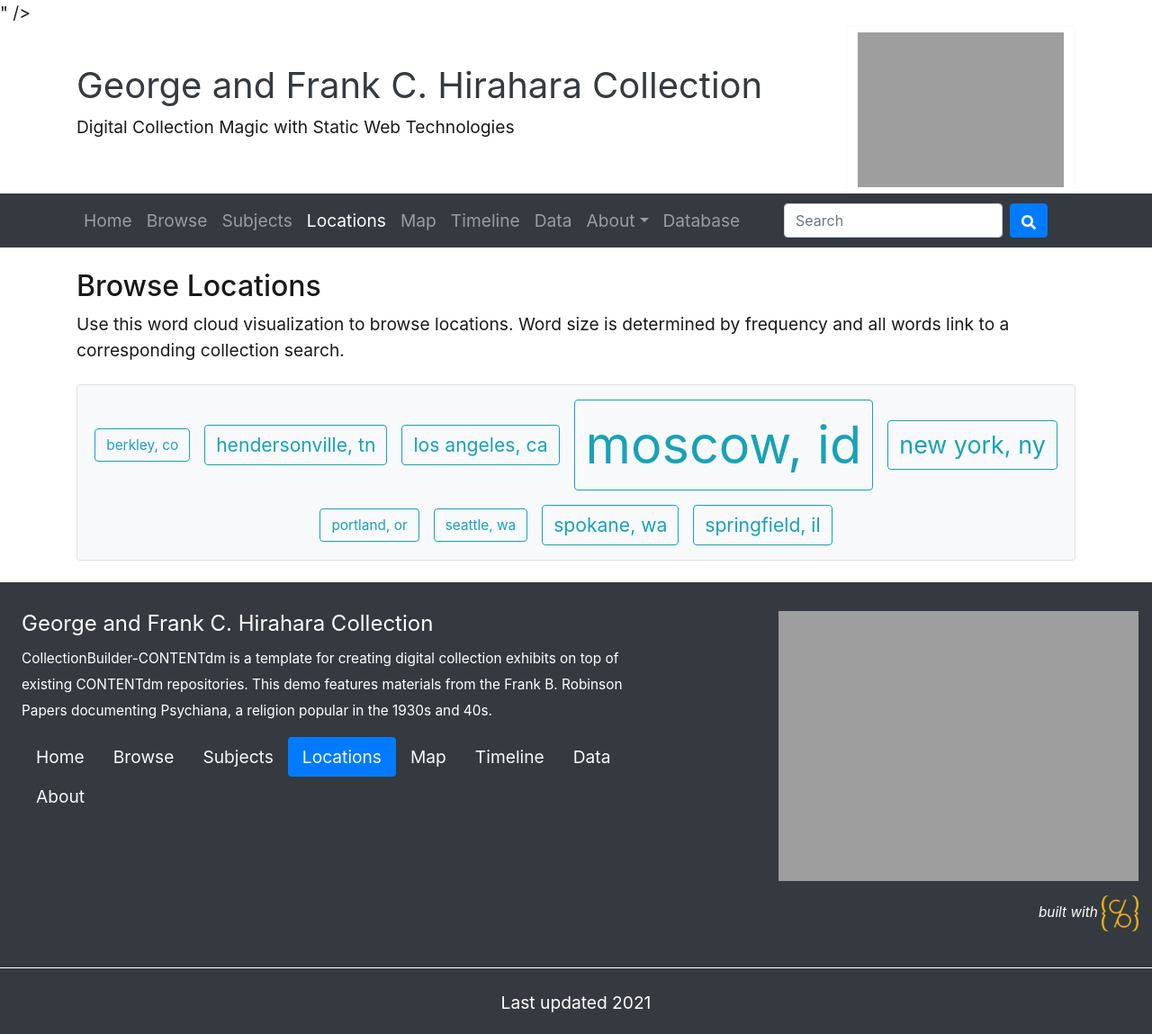
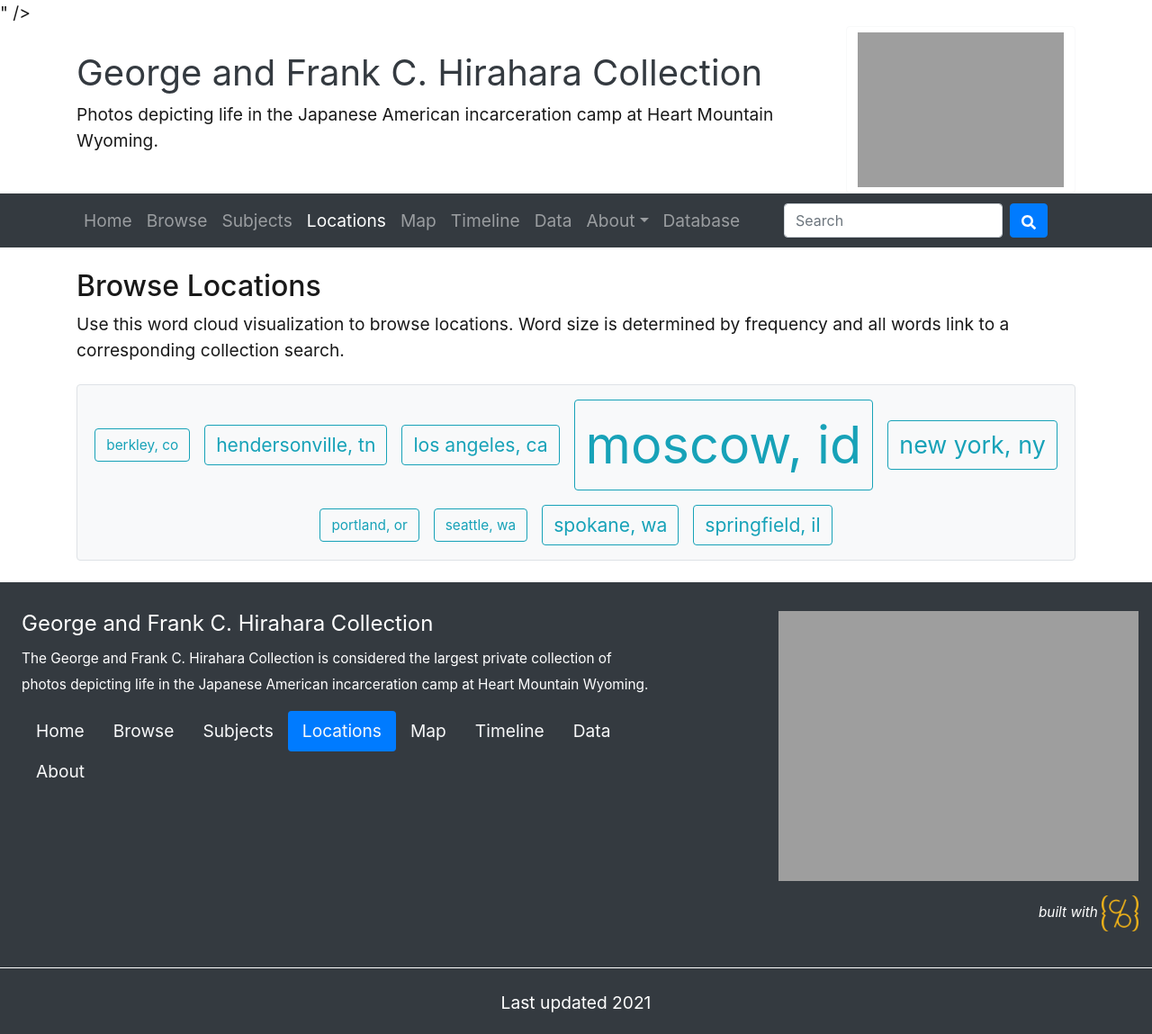
Before and after one commit to nick-deer/collectionbuilder_hirahara, a Jekyll site: the page built from pages/locations.md, in a window 1280 px wide. Shown: the whole page at 90% size. Built offline with Jekyll 4.4.1, drawn with Linux system fonts in a browser that asks for light colours.

Commit message:
updated _config.yml file

```diff
--- a/_config.yml
+++ b/_config.yml
@@ -20,17 +20,17 @@ source-code: https://github.com/CollectionBuilder
 # title of site appears in banner
 title: George and Frank C. Hirahara Collection
 # tagline, a short phrase that will appear throughout the site in the top banner
-tagline: Digital Collection Magic with Static Web Technologies
+tagline: Photos depicting life in the Japanese American incarceration camp at Heart Mountain Wyoming.
 # description appears in meta tags and other locations
 # this description might appear in search result lists, keep around 160 characters max
-description: "CollectionBuilder-CONTENTdm is a template for creating digital collection exhibits on top of existing CONTENTdm repositories. This demo features materials from the Frank B. Robinson Papers documenting Psychiana, a religion popular in the 1930s and 40s."
+description: "The George and Frank C. Hirahara Collection is considered the largest private collection of photos depicting life in the Japanese American incarceration camp at Heart Mountain Wyoming."
 # keywords, a short list of subjects describing the collection, separated by semicolon, to appear in rich markup
 keywords: idaho;history;inland northwest
 # creator of the digital collection, to appear in meta tags; we typically use our GitHub usernames but feel free to just use your name
-author: CollectionBuilder
+author: NikiJD
 # Organization branding
-organization-name: "Digital Initiatives, University of Idaho Library"
-organization-link: https://www.lib.uidaho.edu/digital/
+organization-name: "WSU Libraries Digital Collections"
+organization-link: https://content.libraries.wsu.edu/digital/
 organization-logo-banner: https://www.lib.uidaho.edu/media/digital/justdi_logo_sm.png
 organization-logo-nav: https://www.lib.uidaho.edu/media/digital/bannerlogo_allwhite.png
 
```
